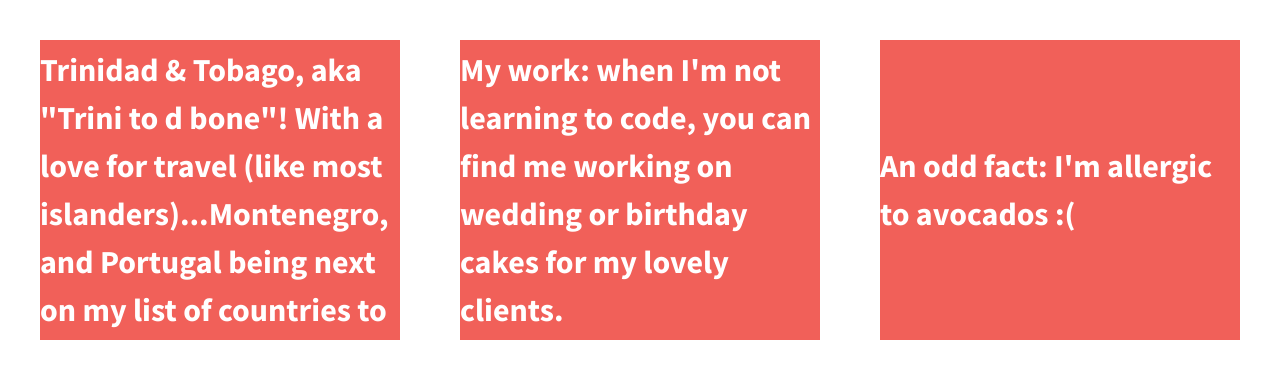
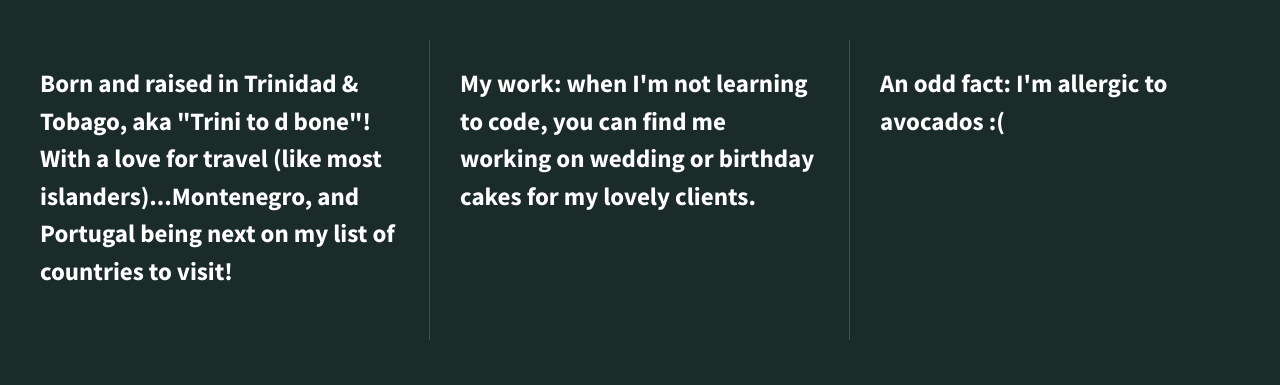
Before and after one commit to teri-c/divs-flexbox-starter, a plain HTML site: page index.html in a window 1280 px wide. Drawn offline with nearby package versions, Linux system fonts and the light colour scheme.

Commit message:
Styled divs with the new content

```diff
--- a/css/main.css
+++ b/css/main.css
@@ -97,7 +97,7 @@ textarea {
 
 
 html {
-  background-color: #fff;
+  background-color: #1a2b2a;
   height: 100%;
 }
 
@@ -113,19 +113,25 @@ body {
   font-weight: 700;
   display: flex;
   justify-content: space-between;
+  align-items: center;
 }
 
 .div-1, .div-2, .div-3 {
   /*give the divs a width of 30%, add display:flex, set justify-content and align-items to center*/
   color: #fff;
   line-height: 1.5em;
-  font-size: 1.6em;
-  background-color: #f16059;
+  font-size: 1.25em;
+ /*background-color: #1a2b2a;*/
   height: 300px;
   display: flex;
   width: 30%;
   justify-content: center;
-  align-items: center;
+  align-items: flex-start;
+}
+
+.div-2, .div-3 {
+    border-left: 1px solid #474f4e;
+    padding-left: 30px;
 }
 
 
```
